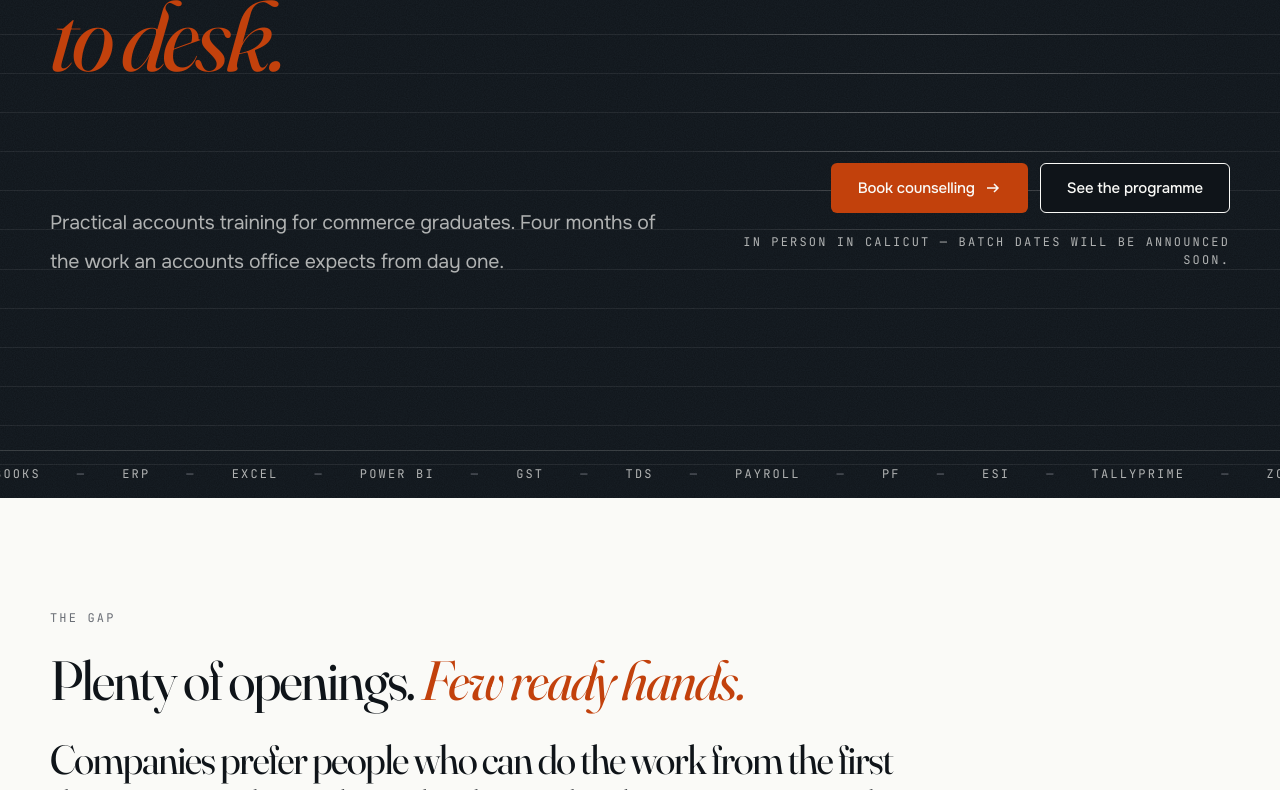
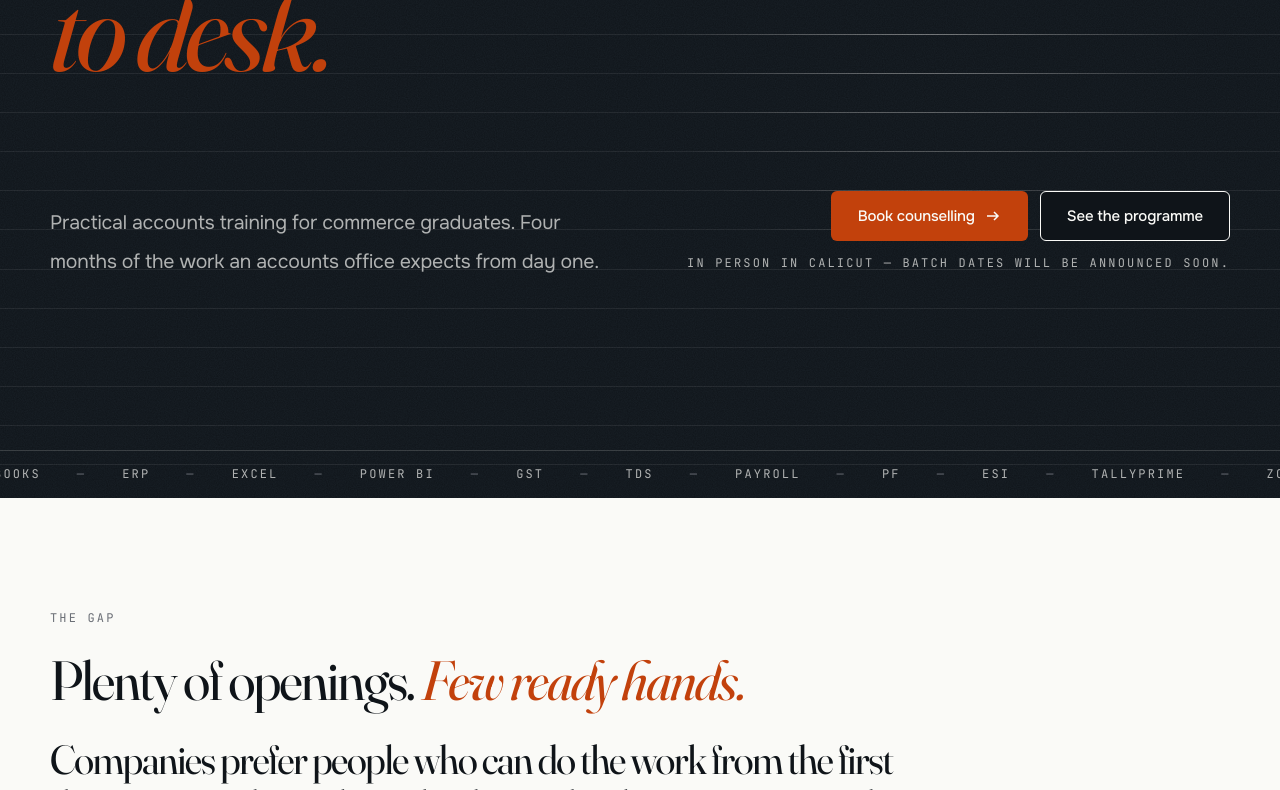
Before and after one commit to karthik18mohan/numentis, a plain HTML site: page index.html in a window 1280 px wide. Shown: the part 303-1093 px from the top of the page. Drawn offline with Linux system fonts and the light colour scheme.

Commit message:
Hero: larger heading (3 rulers), paragraph and note aligned to the rules
Co-Authored-By: Claude Sonnet 5.5 <noreply@anthropic.com>
Claude-Session: https://claude.ai/code/session_01YVtJxePtTa1fLJga4AdNRK

```diff
--- a/assets/site.css
+++ b/assets/site.css
@@ -89,7 +89,7 @@ h3{font-family:var(--serif);font-weight:400;line-height:1.15;letter-spacing:-.02
 .hero h1{font-size:clamp(3.4rem,9.5vw,9rem);margin-top:clamp(24px,3.6vw,46.08px);letter-spacing:-.04em}
 .hero h1 .ln{display:block;overflow:hidden;padding-bottom:.08em;margin-bottom:-.08em}
 .hero h1 .ln>span{display:inline-block}
-.hero__row{display:grid;grid-template-columns:minmax(0,1.1fr) minmax(0,.9fr);gap:clamp(24px,3.6vw,57.6px);align-items:end;margin-top:clamp(32px,3.6vw,51.84px)}
+.hero__row{display:grid;grid-template-columns:minmax(0,1fr) minmax(0,1fr);gap:clamp(24px,3.6vw,57.6px);align-items:end;margin-top:clamp(32px,3.6vw,51.84px)}
 .hero__lead{font-size:clamp(14.4px,1.08vw,14.4px);line-height:1.5;color:var(--on-dark);max-width:30em}
 .hero__act{display:flex;flex-wrap:wrap;gap:12px;justify-content:flex-end}
 .hero__note{margin-top:20px;text-align:right}
@@ -310,20 +310,20 @@ dialog::backdrop{background:rgba(15,20,25,.72)}
 .card p:not(.label),.about,.foot__biz li{font-size:16px}
 @media (max-width:700px){.hero{height:auto;min-height:calc(100svh - var(--hdr))}.hero h1{font-size:clamp(3.2rem,16vw,6.4rem)}.ticker{margin-top:32px}}
 /* v4 hero: notebook grid. Every text row sits on a ruled line (pitch --rl). */
-.hero{--rl:clamp(30px,min(3.05vw,5.2svh),48px);--hf:2.5;--bo1:.408;--bo2:-.232;--bo3:.338;--bo4:.405;height:calc(100svh - var(--hdr));min-height:470px;padding-top:var(--rl)}
+.hero{--rl:clamp(30px,min(3.05vw,5.2svh),48px);--hf:3;--bo1:.408;--bo2:-.665;--bo3:.338;--bo4:.405;height:calc(100svh - var(--hdr));min-height:470px;padding-top:var(--rl)}
 .hero__ruled{background-image:repeating-linear-gradient(to bottom,transparent 0 calc(var(--rl) - 1px),rgba(107,111,118,.16) calc(var(--rl) - 1px) var(--rl))}
 .hero__lit{background-image:repeating-linear-gradient(to bottom,transparent 0 calc(var(--rl) - 1px),rgba(250,250,247,.38) calc(var(--rl) - 1px) var(--rl))}
 .hero__eyebrow{height:var(--rl);align-items:flex-start}
 .hero__eyebrow .label{line-height:var(--rl);height:var(--rl);position:relative;top:calc(var(--bo1)*var(--rl) - 2px)}
 .hero h1{font-size:calc(var(--rl)*var(--hf));line-height:1.05;margin-top:var(--rl);letter-spacing:-.04em}
-.hero h1 .ln{height:calc(var(--rl)*3);padding:0;margin:0;overflow:hidden}
+.hero h1 .ln{height:calc(var(--rl)*4);padding:var(--rl) 0 0;margin:calc(var(--rl)*-1) 0 0;overflow:hidden;box-sizing:border-box}
 .hero h1 .ln>span{display:block;line-height:1.05;position:relative;top:calc(var(--bo2)*var(--rl) - 2px)}
-.hero__row{display:grid;grid-template-columns:minmax(0,1.1fr) minmax(0,.9fr);gap:clamp(24px,3.6vw,57.6px);align-items:end;margin-top:var(--rl)}
+.hero__row{display:grid;grid-template-columns:minmax(0,1fr) minmax(0,1fr);gap:clamp(24px,3.6vw,57.6px);align-items:end;margin-top:var(--rl)}
 .hero__row>div{min-height:calc(var(--rl)*3);display:flex;flex-direction:column;justify-content:flex-end}
 .hero__lead{font-size:clamp(16px,calc(var(--rl)*.5),23px);line-height:var(--rl);letter-spacing:-.01em;font-weight:400;max-width:34em;position:relative;top:calc(var(--bo3)*var(--rl) - 2px)}
-.hero__act{display:flex;flex-wrap:wrap;gap:12px;justify-content:flex-end;margin-top:0}
+.hero__act{display:flex;flex-wrap:nowrap;align-items:flex-start;gap:12px;justify-content:flex-end;margin-top:0;height:var(--rl)}
 .hero__act .btn{min-height:50px;height:auto;padding:0 26px;font-size:15px}
-.hero__note{margin-top:20px;text-align:right;line-height:1.5;height:auto}
+.hero__note{margin-top:20px;text-align:right;line-height:var(--rl);height:auto;margin-top:0;position:relative;top:calc(var(--bo4)*var(--rl) - 2px)}
 .hero{justify-content:flex-start}
 .hero .ticker{position:absolute;left:0;right:0;bottom:0;margin:0}
 .phero__lead{font-size:clamp(16px,1.35vw,19px)}
@@ -333,8 +333,8 @@ dialog::backdrop{background:rgba(15,20,25,.72)}
   .hero__row>div{min-height:0;display:block}
   .hero__act{justify-content:flex-start}
   .hero__act .btn{width:100%}
-  .hero__note{text-align:left;margin-top:20px}
+  .hero__note{text-align:left;margin-top:20px;top:0}
   .hero__row>div{margin-top:24px}
   .hero .ticker{position:relative;margin-top:32px}
 }
-@media (max-width:900px){.hero__row{grid-template-columns:1fr;align-items:start}.hero__row>div{min-height:0;display:block;margin-top:24px}.hero__act{justify-content:flex-start}.hero__note{text-align:left}.hero__lead{max-width:none}}
+@media (max-width:900px){.hero__act{height:auto;flex-wrap:wrap}.hero__note{margin-top:20px}.hero__row{grid-template-columns:1fr;align-items:start}.hero__row>div{min-height:0;display:block;margin-top:24px}.hero__act{justify-content:flex-start}.hero__note{text-align:left}.hero__lead{max-width:none}}
```
